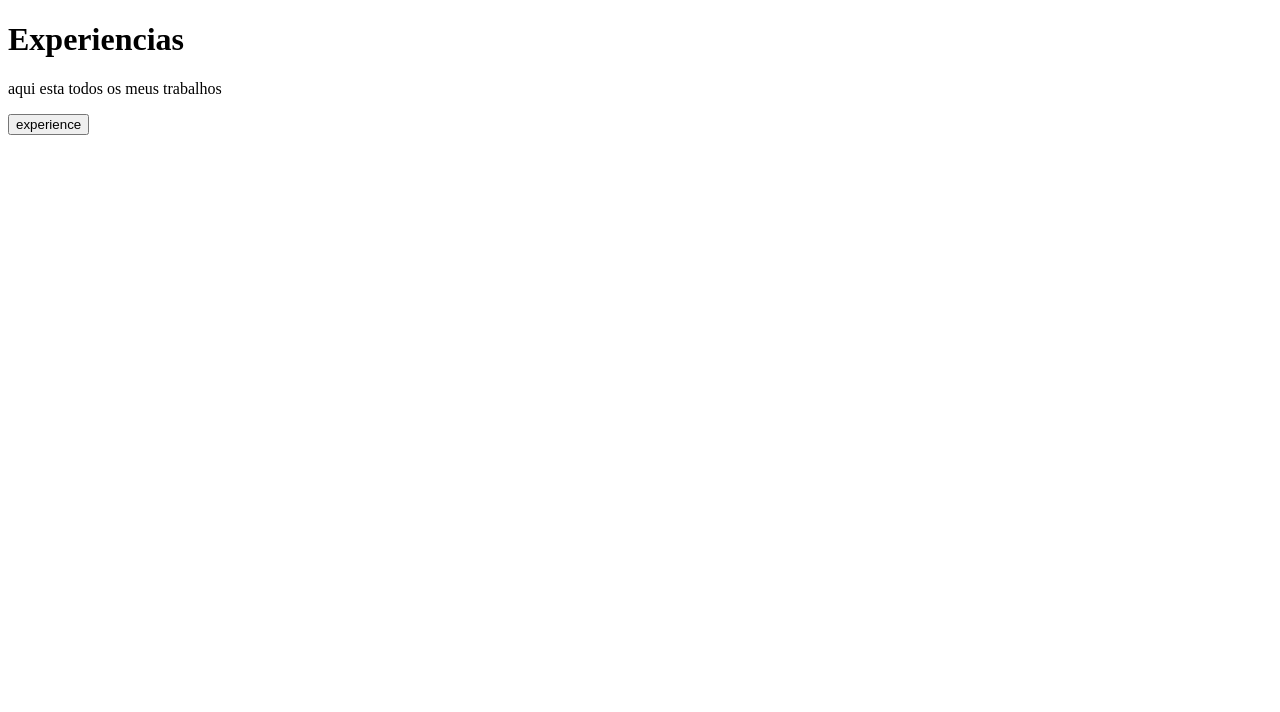
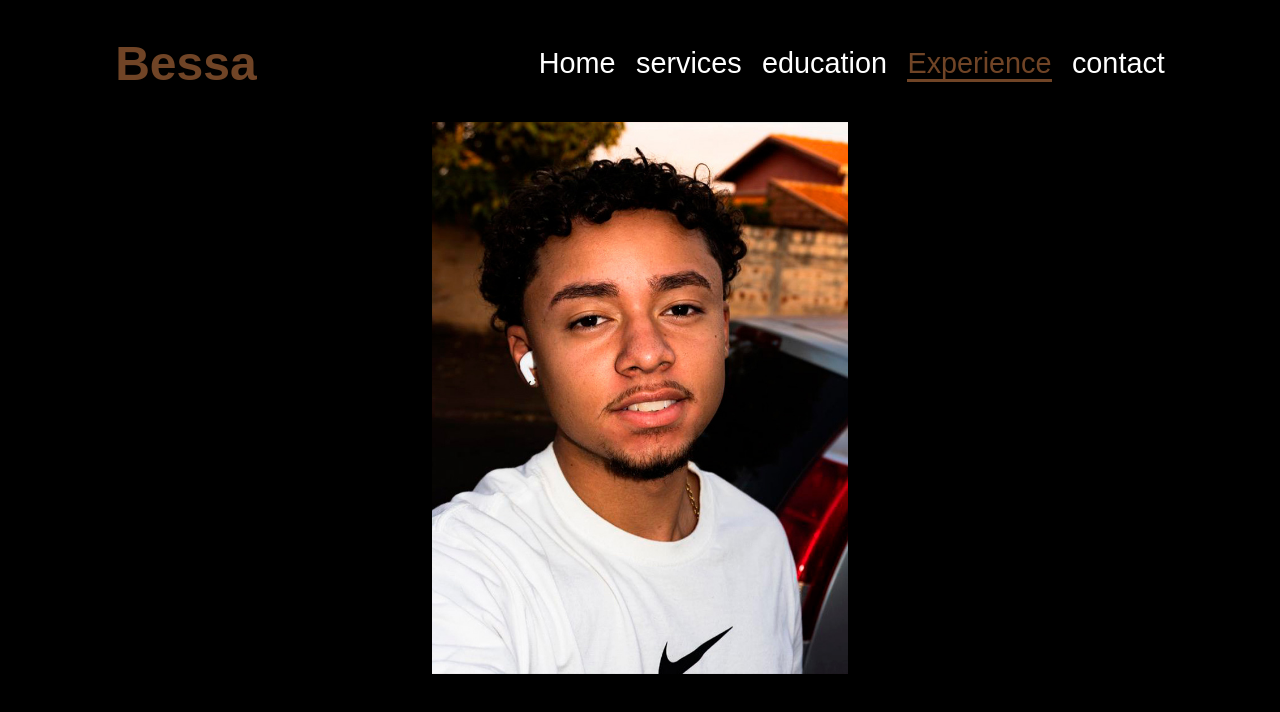
Before and after one commit to EduardoBessa-back/PortifolioBessa, a plain HTML site: page experiencia.html in a window 1280 px wide. Drawn offline with Linux system fonts and the light colour scheme.

Commit message:
Portifolio transiton

```diff
--- a/experiencia.html
+++ b/experiencia.html
@@ -4,15 +4,34 @@
     <meta charset="UTF-8">
     <meta name="viewport" content="width=device-width, initial-scale=1.0">
     <title>experience</title>
+      <link rel="stylesheet" href="style-exp.css">
+
 </head>
 <body>
-    <main>
-        <h1>Experiencias</h1>
-        <p>aqui esta todos os meus trabalhos</p>
-        <a href="experiencia.html"><button>experience</button></a>
+  <main id="swup" class="transition-fade">
+       <header>
 
-    </main>
-     <script src="https://unpkg.com/swup@4"></script>
+        <a href="#"class=logo>Bessa</a>
+
+        <nav>
+         <a href="index.html">Home</a>
+         <a href="#">services</a>
+         <a href="#">education</a>
+         <a href="experiencia.html"class="active">Experience</a>
+         <a href="#">contact</a>
+
+        </nav>
+    </header>
+    <section class="home">
+        <div class="home-img">
+            <img src="mains.jpg" alt="">
+        </div>
+
+    <script src="https://unpkg.com/swup@4"></script>
+    <script type= "module"src="script.js"></script>
+
+  </main>
+  <script src="https://unpkg.com/swup@4"></script>
     <script type= "module"src="script.js"></script>
 
 </body>
--- /dev/null
+++ b/style-exp.css
@@ -0,0 +1,116 @@
+*{
+    margin: 0;
+    padding: 0;
+    box-sizing: border-box;
+    text-decoration: none;
+    border: none;
+    outline: none;
+    font-family: 'Poppins', sans-serif;
+}
+
+body{
+    width: 100%;
+    height: 100vh;
+    overflow-x: hidden;
+    background-color: black;
+    color: white;
+    }
+
+    header{
+    margin-top: 20px;
+    position: fixed;
+    top: 0;
+    left: 0;
+    width: 100%;
+    padding: 1rem 9%;
+    background-color: transparent;
+    filter: drop-shadow(10px);
+    display: flex;
+    justify-content: space-between;
+    align-items: center;
+    z-index: 100;
+}
+.logo{
+    font-size: 3rem;
+    color: #704426;
+    font-weight: 800;
+    cursor: pointer;
+    transition: 0.5s ease;
+}
+.logo:hover{
+    transform: scale(1.1);
+}
+
+nav a{
+     font-size: 1.8rem;
+    color: white;
+    margin-left: 1rem;
+    font-weight: 500;
+    transition: 0.3s ease;
+    border-bottom: 3px solid transparent;
+    }
+
+    .home-img img{
+    position: relative;
+    width: 52vh;
+    box-shadow: 0 0 25px solid #704426;
+    cursor: pointer;
+    transition: 0.2s linear;
+}
+
+nav a:hover,
+nav a.active{
+    color: #704426;
+    border-bottom: 3px solid #704426;
+}
+
+@media(max-width:995px){
+    nav{
+        position: absolute;
+        display: none;
+        top: 0;
+        right: 0;
+        width: 40%;
+        border-left: 3px solid #704426;
+        border-bottom: 3px solid #704426;
+        border-bottom-left-radius: 2rem;
+        padding: 1rem solid;
+        background-color: #161616;
+        border-top: 0.1rem solid rgba(0,0,0,0.1);
+    }
+
+    nav.active{
+        display: block;
+    }
+
+    nav a{
+        display: block;
+        font-size: 2rem;
+        margin: 3rem 0;
+    }
+
+    nav a:hover,
+    nav a.active{
+        padding: 1rem;
+        border-radius: 0.5rem;
+        border-bottom: 0.5rem solid #704426;
+    }
+}
+section{
+    min-height: 100vh;
+    padding: 5rem 9% 5rem;
+}
+.home{
+    display: flex;
+    justify-content: center;
+    align-items: center;
+    gap: 8rem;
+    background-color: black;
+}
+
+main{
+    transition: all .5s;
+}
+html.is-animating .transition-fade {
+  opacity: 0;
+}
```
Also changed, not shown: index.html (+8 -4 lines), style.css (+15 -5 lines).
